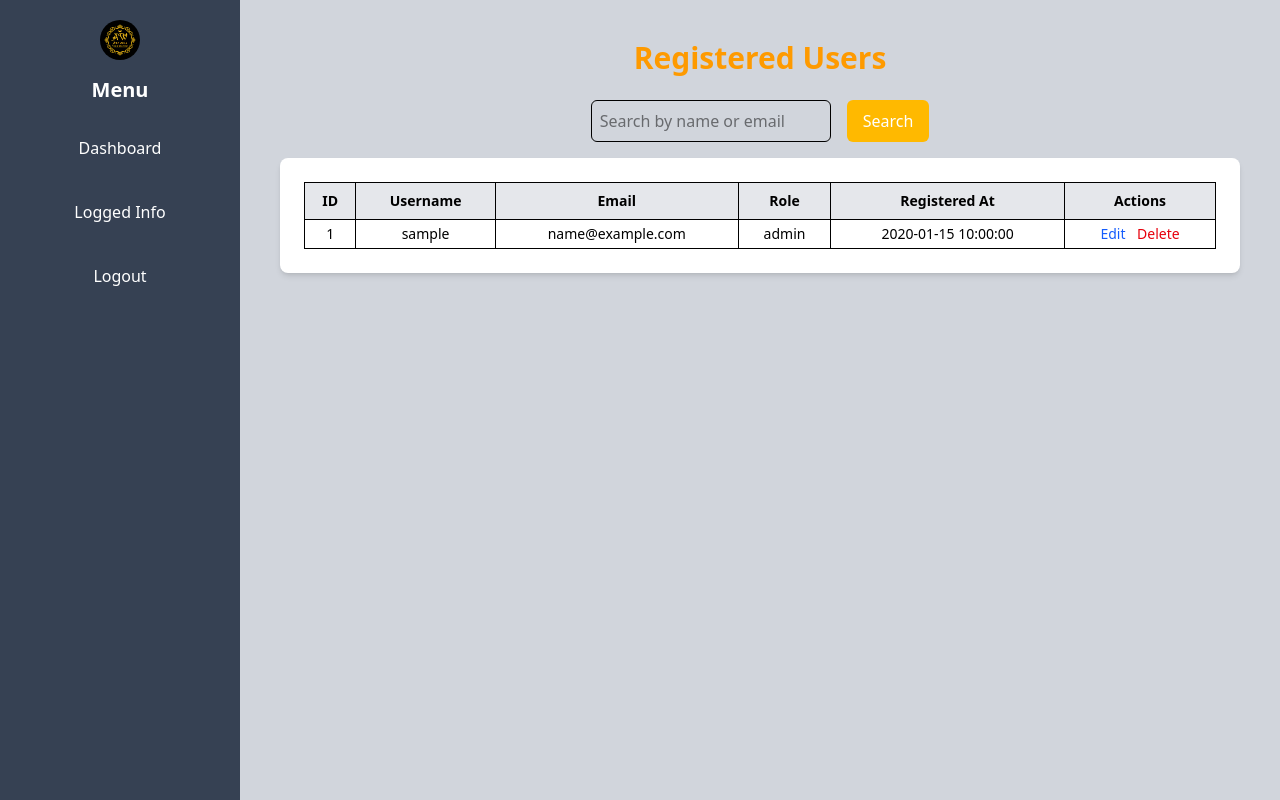
After one commit to AnupWagla/PHPTR, a PHP site: page /logged.php in a window 1280 px wide. The commit adds this page. Run offline with PHP 8.4, Linux system fonts and the light colour scheme; the visitor is signed in with stand-in values (Sample User, id 1); tables that the repository leaves empty or names only in its code hold one stand-in row (values such as "Sample post"); style sheets or scripts are compiled from the project's sources.

Commit message:
Added Logged Page

```diff
--- a/dashboard.php
+++ b/dashboard.php
@@ -34,9 +34,9 @@ if (!isset($_SESSION['loggedin']) || $_SESSION['loggedin'] !== true || $_SESSION
                     </a>
                 </li>
                 <li>
-                    <a href="contact_dashboard.php"
+                    <a href="logged.php"
                         class="text-white hover:text-black hover:bg-amber-400 hover:rounded-full p-2 transition-all duration-300 block text-center">
-                        Contact_dashboard
+                        Loged Info
                     </a>
                 </li>
 
--- /dev/null
+++ b/edit_user.php
@@ -0,0 +1,3 @@
+<?php
+header("Location: logged.php");
+?>
--- /dev/null
+++ b/logged.php
@@ -0,0 +1,111 @@
+<?php
+session_start();
+
+if (!isset($_SESSION['loggedin']) || $_SESSION['loggedin'] !== true || $_SESSION['role'] !== 'admin') {
+    header("Location: index.php");
+    exit();
+}
+
+$servername = "localhost";
+$username = "root";
+$password = "9767661639";
+$dbname = "hwphp";
+
+$conn = new mysqli($servername, $username, $password, $dbname);
+if ($conn->connect_error) {
+    die("Connection failed: " . $conn->connect_error);
+}
+
+// --- Search Logic Only ---
+$search = isset($_GET['search']) ? $_GET['search'] : '';
+
+$where = "WHERE 1";
+if ($search) {
+    $search = $conn->real_escape_string($search);
+    $where .= " AND (username LIKE '%$search%' OR email LIKE '%$search%')";
+}
+
+$sql = "SELECT id, username, email, role, created_at FROM users $where ORDER BY created_at DESC";
+$result = $conn->query($sql);
+if (!$result) {
+    die("Query failed: " . $conn->error);
+}
+?>
+
+<!DOCTYPE html>
+<html lang="en">
+<head>
+    <meta charset="UTF-8">
+    <title>Logged Info - Admin</title>
+    <link rel="stylesheet" href="./src/output.css">
+</head>
+<body class="bg-gray-300">
+<div class="flex h-screen">
+
+    <!-- Sidebar -->
+    <div class="h-full w-60 p-5 bg-gray-700">
+        <a href="index.php" class="flex justify-center mb-4">
+            <img class="h-10 rounded-full" src="./images/logo.png" alt="Logo">
+        </a>
+        <h1 class="text-white font-bold text-xl mb-6 text-center">Menu</h1>
+        <ul class="flex flex-col gap-6">
+            <li><a href="dashboard.php" class="text-white hover:text-black hover:bg-amber-400 p-2 block text-center rounded-full">Dashboard</a></li>
+            <li><a href="logged.php" class="text-white hover:text-black hover:bg-amber-400 p-2 block text-center rounded-full">Logged Info</a></li>
+            <li><a href="logout.php" class="text-white hover:text-black hover:bg-red-400 p-2 block text-center rounded-full">Logout</a></li>
+        </ul>
+    </div>
+
+    <!-- Main Content -->
+    <div class="flex-1 p-10 overflow-auto">
+        <h1 class="text-3xl font-bold text-amber-500 mb-6 text-center">Registered Users</h1>
+
+        <!-- Search Form Only -->
+        <form method="GET" class="mb-4 flex flex-wrap justify-center gap-4">
+            <input type="text" name="search" placeholder="Search by name or email"
+                   value="<?php echo htmlspecialchars($search); ?>"
+                   class="p-2 border rounded-md w-60">
+            <button type="submit" class="bg-amber-400 px-4 py-2 rounded-md text-white hover:bg-amber-500">Search</button>
+        </form>
+
+        <div class="bg-white p-6 rounded-lg shadow-md text-center">
+            <table class="w-full table-auto border border-gray-400 text-sm">
+                <thead class="bg-gray-200">
+                    <tr>
+                        <th class="border px-2 py-2">ID</th>
+                        <th class="border px-2 py-2">Username</th>
+                        <th class="border px-2 py-2">Email</th>
+                        <th class="border px-2 py-2">Role</th>
+                        <th class="border px-2 py-2">Registered At</th>
+                        <th class="border px-2 py-2">Actions</th>
+                    </tr>
+                </thead>
+                <tbody>
+                <?php if ($result->num_rows > 0): ?>
+                    <?php while ($row = $result->fetch_assoc()): ?>
+                        <tr class="hover:bg-gray-100">
+                            <td class="border px-2 py-1"><?php echo $row['id']; ?></td>
+                            <td class="border px-2 py-1"><?php echo htmlspecialchars($row['username']); ?></td>
+                            <td class="border px-2 py-1"><?php echo htmlspecialchars($row['email']); ?></td>
+                            <td class="border px-2 py-1"><?php echo htmlspecialchars($row['role']); ?></td>
+                            <td class="border px-2 py-1"><?php echo htmlspecialchars($row['created_at']); ?></td>
+                            <td class="border px-2 py-1 space-x-2">
+                                <a href="edit_user.php?id=<?php echo $row['id']; ?>" class="text-blue-600 hover:underline">Edit</a>
+                                <a href="delete_user.php?id=<?php echo $row['id']; ?>" class="text-red-600 hover:underline"
+                                   onclick="return confirm('Are you sure you want to delete this user?');">Delete</a>
+                            </td>
+                        </tr>
+                    <?php endwhile; ?>
+                <?php else: ?>
+                    <tr>
+                        <td colspan="6" class="py-4 text-red-500">No users found.</td>
+                    </tr>
+                <?php endif; ?>
+                </tbody>
+            </table>
+        </div>
+    </div>
+</div>
+</body>
+</html>
+
+<?php $conn->close(); ?>
--- a/loginhandle.php
+++ b/loginhandle.php
@@ -37,9 +37,10 @@ if ($result && $result->num_rows == 1) {
 } else {
 $conn->close();
 echo "<script>
-    alert('Not registered');
-    window.location.href = 'login.php?error=notregistered';
+    alert('Not registered. Please register first.');
+    window.location.href = 'signup.php?error=notregistered';
 </script>";
 exit();
+
 }
 ?>
```
Also changed, not shown: blog.php (+4 -4 lines), delete_user.php (added, +26 -0 lines), navbar.php (+7 -0 lines), portfolio.php (+9 -8 lines), notes/delete_note.php (added), notes/edit_note.php (added), notes/notes.php (added).
